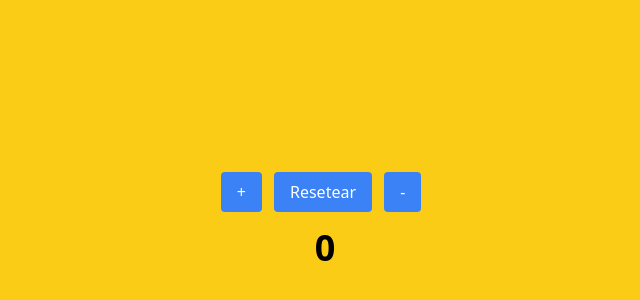
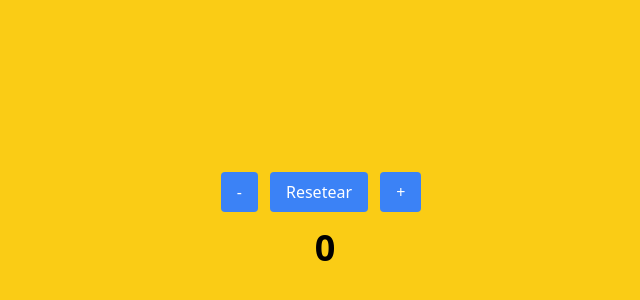
Before and after one commit to JonatanPR17/JavaScript, a website built with Vite: page INTRODUCCION JS/EJERCICIO JS 1/index.html in a window 1280 px wide. Shown: the part 180-480 px from the top of the page, 315-955 px from the left. Built offline with nearby package versions, Linux system fonts and the light colour scheme.

Commit message:
first commit

```diff
--- /dev/null
+++ b/INTRODUCCION JS II/script2.js
@@ -0,0 +1,5 @@
+/*const tituto = document.getElementById("titulo-1")*/
+
+//querySelector
+const tituto = document.querySelector("#titulo-1")
+tituto.innerHTML = "He cambiado el titulo"
--- a/INTRODUCCION JS/EJERCICIO JS 1/index.html
+++ b/INTRODUCCION JS/EJERCICIO JS 1/index.html
@@ -9,9 +9,9 @@
 <body class="bg-yellow-400 flex flex-col items-center justify-center h-screen">
 
     <div>
-        <button id="increment" onclick="incremento()" class="bg-blue-500 text-white px-4 py-2 rounded mr-2">+</button>
-        <button id="decrement" onclick="reseteo()" class="bg-blue-500 text-white px-4 py-2 rounded mr-2">Resetear</button>
-        <button id="reset" onclick="decremento()" class="bg-blue-500 text-white px-4 py-2 rounded mr-2">-</button>
+        <button id="decrement" onclick="decremento()" class="bg-blue-500 text-white px-4 py-2 rounded mr-2">-</button>
+        <button id="reset" onclick="reseteo()" class="bg-blue-500 text-white px-4 py-2 rounded mr-2">Resetear</button>
+        <button id="incremet" onclick="incremento()" class="bg-blue-500 text-white px-4 py-2 rounded mr-2">+</button>
     </div>
     <div id="counter" class="mt-4 font-bold text-4xl">0</div>
 
```
Also changed, not shown: INTRODUCCION JS II/index.html (+1 -1 lines), INTRODUCCION JS/EJERCICIO JS 2/script.js (line endings or trailing spaces).
